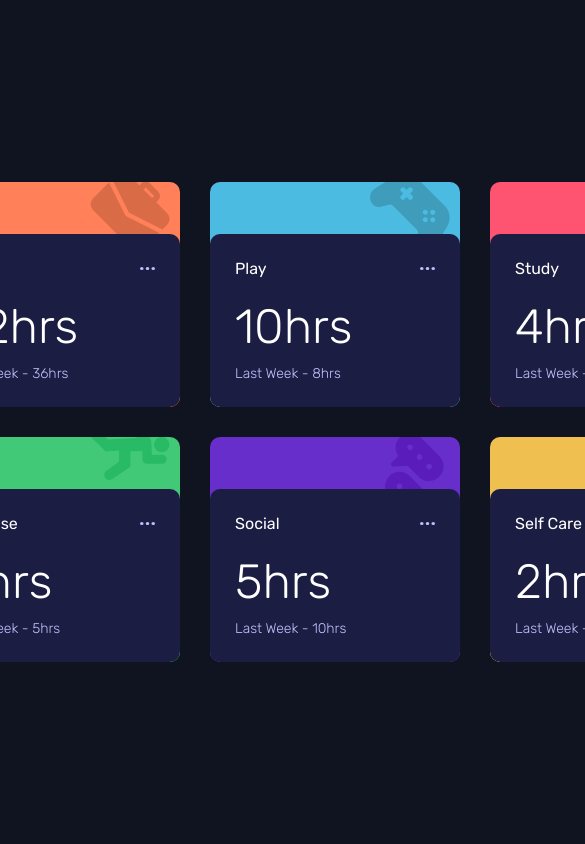
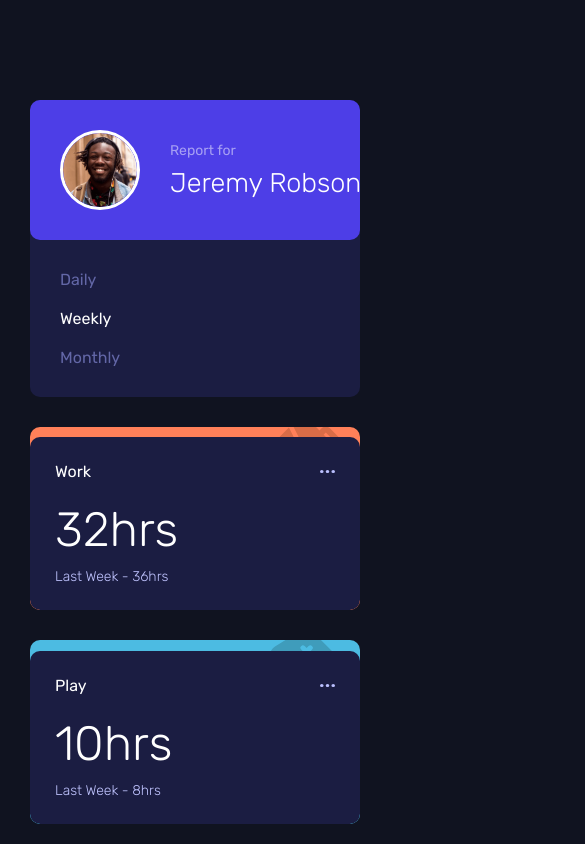
Before and after one commit to sparklaunch/14.TimeTrackingDashboard, a Svelte app in the folder time-tracking-dashboard/: page / in a window 390 px wide. Shown: the top 844 px of the page, 585 px wide, since content can reach past the window. Built offline with nearby package versions, Linux system fonts and the light colour scheme.

Commit message:
Add the mobile profile image

```diff
--- a/time-tracking-dashboard/src/App.svelte
+++ b/time-tracking-dashboard/src/App.svelte
@@ -95,7 +95,15 @@
         grid-template-rows: repeat(2, 1fr);
         grid-template-columns: repeat(4, 250px);
     }
-    #container > div {
-        box-shadow: 10px 10px 10px rgba(0, 0, 0, 0.25);
+    @media all and (max-width: 1440px) {
+        #app {
+            display: block;
+            height: auto;
+            padding: 100px 30px;
+        }
+        #container {
+            display: flex;
+            flex-direction: column;
+        }
     }
 </style>
--- a/time-tracking-dashboard/src/components/Profile.svelte
+++ b/time-tracking-dashboard/src/components/Profile.svelte
@@ -89,4 +89,26 @@
     .active {
         color: white !important;
     }
+    @media all and (max-width: 1440px) {
+        #profile {
+        }
+        #title {
+            display: block;
+            overflow: hidden;
+            white-space: nowrap;
+        }
+        #title > img {
+            float: left;
+            margin-right: 30px;
+            margin-bottom: 0;
+        }
+        #title > p {
+            margin-bottom: 8px;
+            margin-top: 12px;
+        }
+        #title > h1 {
+            font-size: 27px;
+            margin-bottom: 0;
+        }
+    }
 </style>
```
